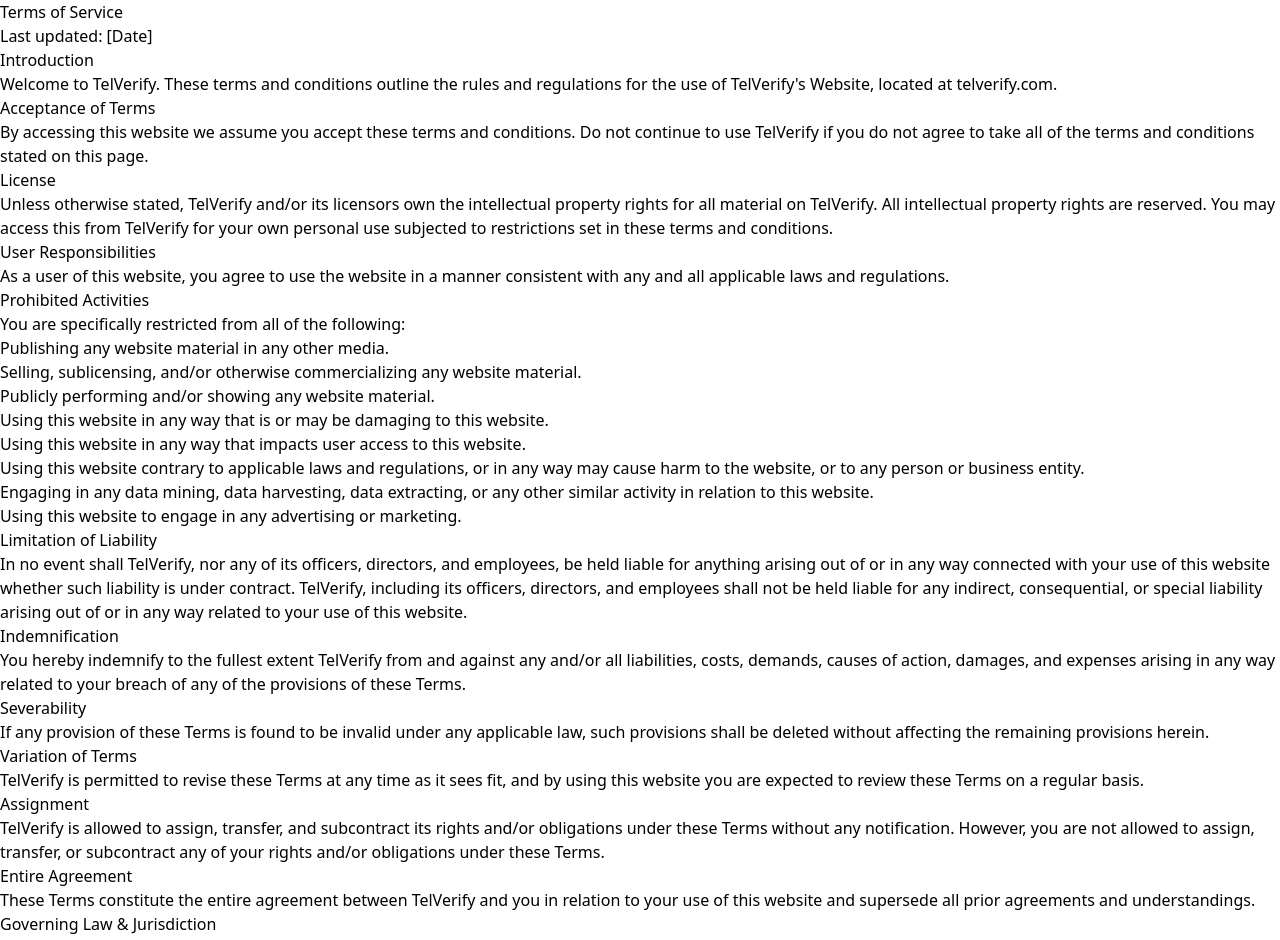
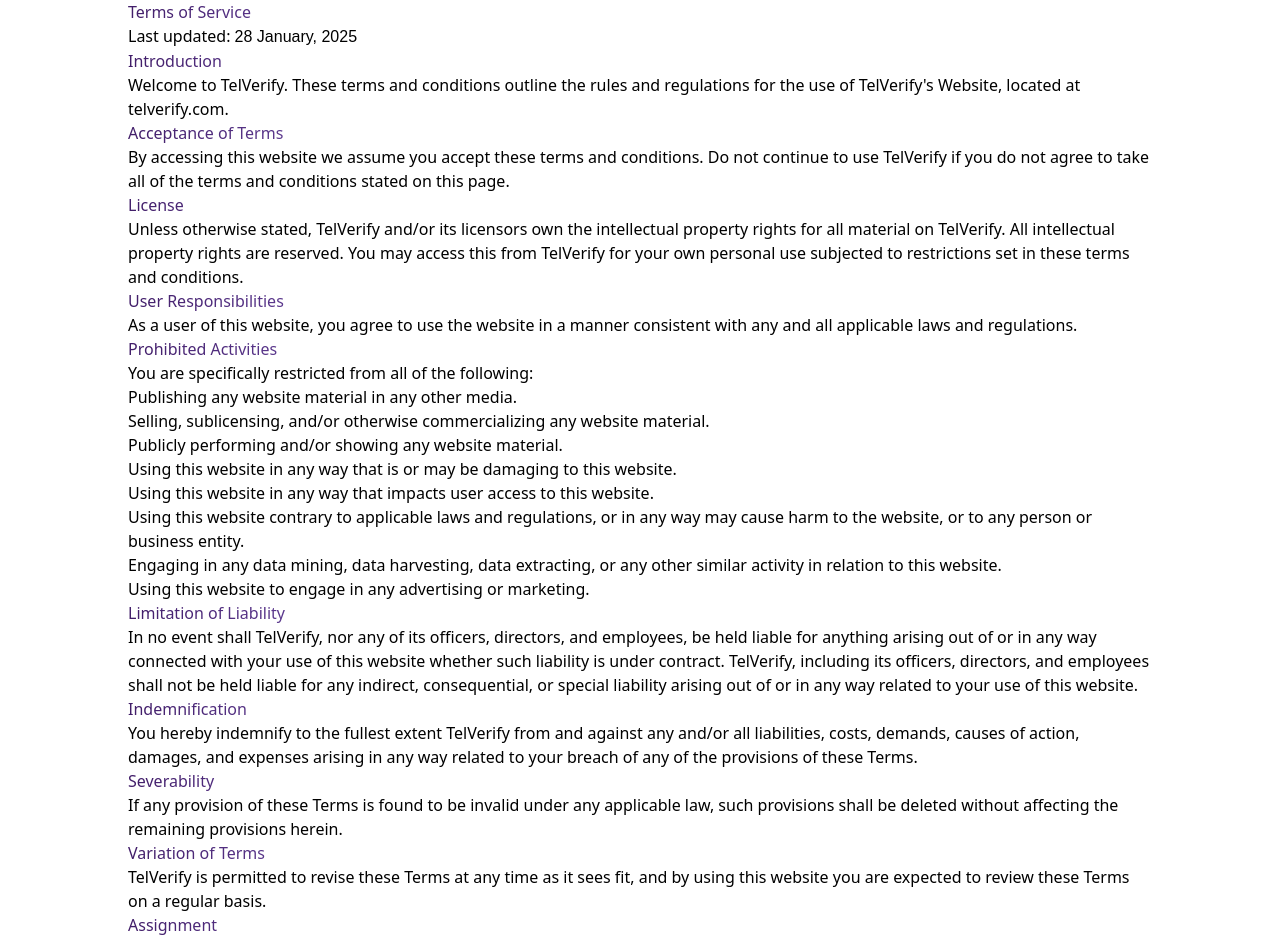
Before and after one commit to gitkarasune/TelVerify, a React (Vite) app: page /terms in a window 1280 px wide. Shown: the top 940 px of the page. Built offline with nearby package versions, Linux system fonts and the light colour scheme.

Commit message:
new commit

```diff
--- a/src/Components/Privacy.tsx
+++ b/src/Components/Privacy.tsx
@@ -1,30 +1,48 @@
-
 const Privacy = () => {
   return (
-    <div className="min-h-screen pt-32 mb-14 p-8">
-      <h1 className="text-4xl font-bold mb-8">Privacy Policy</h1>
-      <p>Last updated: [Date]</p>
+    <div className="min-h-screen pt-32 mb-14 p-8 maxContainer">
+      <div className="flex justify-center items-center flex-col mb-8">
+        <h1 className="text-4xl font-bold mb-1 Telverify flex justify-center items-center">
+          Terms of Service
+        </h1>
+        <p className="text-sm">
+          Last updated:{" "}
+          <span className="kara-kendev text-xs">28 January, 2025</span>
+        </p>
+      </div>
 
       <section className="mb-8">
-        <h2 className="text-2xl font-bold mb-4">Introduction</h2>
+        <h2 className="text-2xl font-bold mb-4 Telverify">Introduction</h2>
         <p>
-          Welcome to TelVerify. We are committed to protecting your personal information and your right to privacy. If you have any questions or concerns about this privacy notice or our practices with regard to your personal information, please contact us at support@telverify.com.
+          Welcome to TelVerify. We are committed to protecting your personal
+          information and your right to privacy. If you have any questions or
+          concerns about this privacy notice or our practices with regard to
+          your personal information, please contact us at support@telverify.com.
         </p>
       </section>
 
       <section className="mb-8">
-        <h2 className="text-2xl font-bold mb-4">Information We Collect</h2>
-        <p>We collect personal information that you voluntarily provide to us when you register on the website, express an interest in obtaining information about us or our products and services, when you participate in activities on the website, or otherwise when you contact us.</p>
-        <ul className="list-disc list-inside">
+        <h2 className="text-2xl font-bold mb-4 Telverify">Information We Collect</h2>
+        <p>
+          We collect personal information that you voluntarily provide to us
+          when you register on the website, express an interest in obtaining
+          information about us or our products and services, when you
+          participate in activities on the website, or otherwise when you
+          contact us.
+        </p>
+        <ul className="list-disc list-inside ml-3 overflow-x-scroll text-nowrap">
           <li>Personal Information: Name, email address, phone number, etc.</li>
           <li>Usage Data: IP address, browser type, pages visited, etc.</li>
         </ul>
       </section>
 
       <section className="mb-8">
-        <h2 className="text-2xl font-bold mb-4">How We Use Your Information</h2>
-        <p>We use personal information collected via our website for a variety of business purposes described below:</p>
-        <ul className="list-disc list-inside">
+        <h2 className="text-2xl font-bold mb-4 Telverify">How We Use Your Information</h2>
+        <p>
+          We use personal information collected via our website for a variety of
+          business purposes described below:
+        </p>
+        <ul className="list-disc list-inside ml-3 overflow-x-scroll text-nowrap">
           <li>To provide and maintain our service.</li>
           <li>To manage user accounts.</li>
           <li>To send administrative information to you.</li>
@@ -35,23 +53,45 @@
       </section>
 
       <section className="mb-8">
-        <h2 className="text-2xl font-bold mb-4">Sharing Your Information</h2>
-        <p>We only share information with your consent, to comply with laws, to provide you with services, to protect your rights, or to fulfill business obligations.</p>
+        <h2 className="text-2xl font-bold mb-4 Telverify">Sharing Your Information</h2>
+        <p>
+          We only share information with your consent, to comply with laws, to
+          provide you with services, to protect your rights, or to fulfill
+          business obligations.
+        </p>
       </section>
 
       <section className="mb-8">
-        <h2 className="text-2xl font-bold mb-4">Security of Your Information</h2>
-        <p>We use administrative, technical, and physical security measures to help protect your personal information. However, no electronic transmission over the internet or information storage technology can be guaranteed to be 100% secure, so we cannot promise or guarantee that hackers, cybercriminals, or other unauthorized third parties will not be able to defeat our security and improperly collect, access, steal, or modify your information.</p>
+        <h2 className="text-2xl font-bold mb-4 Telverify">
+          Security of Your Information
+        </h2>
+        <p>
+          We use administrative, technical, and physical security measures to
+          help protect your personal information. However, no electronic
+          transmission over the internet or information storage technology can
+          be guaranteed to be 100% secure, so we cannot promise or guarantee
+          that hackers, cybercriminals, or other unauthorized third parties will
+          not be able to defeat our security and improperly collect, access,
+          steal, or modify your information.
+        </p>
       </section>
 
       <section className="mb-8">
-        <h2 className="text-2xl font-bold mb-4">Your Privacy Rights</h2>
-        <p>In some regions, such as the European Economic Area (EEA) and United Kingdom (UK), you have rights that allow you greater access to and control over your personal information. You may review, change, or terminate your account at any time.</p>
+        <h2 className="text-2xl font-bold mb-4 Telverify">Your Privacy Rights</h2>
+        <p>
+          In some regions, such as the European Economic Area (EEA) and United
+          Kingdom (UK), you have rights that allow you greater access to and
+          control over your personal information. You may review, change, or
+          terminate your account at any time.
+        </p>
       </section>
 
       <section className="mb-8">
-        <h2 className="text-2xl font-bold mb-4">Contact Us</h2>
-        <p>If you have questions or comments about this policy, you may email us at support@telverify.com.</p>
+        <h2 className="text-2xl font-bold mb-4 Telverify">Contact Us</h2>
+        <p>
+          If you have questions or comments about this policy, you may email us
+          at support@telverify.com.
+        </p>
       </section>
     </div>
   );
--- a/src/Components/Terms.tsx
+++ b/src/Components/Terms.tsx
@@ -1,78 +1,161 @@
-
 const Terms = () => {
   return (
-    <div className="min-h-screen pt-32 mb-14 p-8">
-      <h1 className="text-4xl font-bold mb-8">Terms of Service</h1>
-      <p>Last updated: [Date]</p>
+    <div className="min-h-screen pt-32 mb-14 p-8 maxContainer">
+      <div className="flex justify-center items-center flex-col mb-8">
+        <h1 className="text-4xl font-bold mb-1 Telverify flex justify-center items-center">
+          Terms of Service
+        </h1>
+        <p className="text-sm">Last updated: <span className="kara-kendev text-xs">28 January, 2025</span></p>
+      </div>
 
       <section className="mb-8">
-        <h2 className="text-2xl font-bold mb-4">Introduction</h2>
-        <p>Welcome to TelVerify. These terms and conditions outline the rules and regulations for the use of TelVerify's Website, located at telverify.com.</p>
+        <h2 className="text-2xl font-bold mb-4 Telverify">Introduction</h2>
+        <p>
+          Welcome to TelVerify. These terms and conditions outline the rules and
+          regulations for the use of TelVerify's Website, located at
+          telverify.com.
+        </p>
       </section>
 
       <section className="mb-8">
-        <h2 className="text-2xl font-bold mb-4">Acceptance of Terms</h2>
-        <p>By accessing this website we assume you accept these terms and conditions. Do not continue to use TelVerify if you do not agree to take all of the terms and conditions stated on this page.</p>
+        <h2 className="text-2xl font-bold mb-4 Telverify">
+          Acceptance of Terms
+        </h2>
+        <p>
+          By accessing this website we assume you accept these terms and
+          conditions. Do not continue to use TelVerify if you do not agree to
+          take all of the terms and conditions stated on this page.
+        </p>
       </section>
 
       <section className="mb-8">
-        <h2 className="text-2xl font-bold mb-4">License</h2>
-        <p>Unless otherwise stated, TelVerify and/or its licensors own the intellectual property rights for all material on TelVerify. All intellectual property rights are reserved. You may access this from TelVerify for your own personal use subjected to restrictions set in these terms and conditions.</p>
+        <h2 className="text-2xl font-bold mb-4 Telverify">License</h2>
+        <p>
+          Unless otherwise stated, TelVerify and/or its licensors own the
+          intellectual property rights for all material on TelVerify. All
+          intellectual property rights are reserved. You may access this from
+          TelVerify for your own personal use subjected to restrictions set in
+          these terms and conditions.
+        </p>
       </section>
 
       <section className="mb-8">
-        <h2 className="text-2xl font-bold mb-4">User Responsibilities</h2>
-        <p>As a user of this website, you agree to use the website in a manner consistent with any and all applicable laws and regulations.</p>
+        <h2 className="text-2xl font-bold mb-4 Telverify">
+          User Responsibilities
+        </h2>
+        <p>
+          As a user of this website, you agree to use the website in a manner
+          consistent with any and all applicable laws and regulations.
+        </p>
       </section>
 
-      <section className="mb-8">
-        <h2 className="text-2xl font-bold mb-4">Prohibited Activities</h2>
+      <section className="mb-8 ">
+        <h2 className="text-2xl font-bold mb-4 Telverify">
+          Prohibited Activities
+        </h2>
         <p>You are specifically restricted from all of the following:</p>
-        <ul className="list-disc list-inside">
+        <ul className="list-disc list-inside ml-3 text-nowrap overflow-x-scroll">
           <li>Publishing any website material in any other media.</li>
-          <li>Selling, sublicensing, and/or otherwise commercializing any website material.</li>
+          <li>
+            Selling, sublicensing, and/or otherwise commercializing any website
+            material.
+          </li>
           <li>Publicly performing and/or showing any website material.</li>
-          <li>Using this website in any way that is or may be damaging to this website.</li>
-          <li>Using this website in any way that impacts user access to this website.</li>
-          <li>Using this website contrary to applicable laws and regulations, or in any way may cause harm to the website, or to any person or business entity.</li>
-          <li>Engaging in any data mining, data harvesting, data extracting, or any other similar activity in relation to this website.</li>
+          <li>
+            Using this website in any way that is or may be damaging to this
+            website.
+          </li>
+          <li>
+            Using this website in any way that impacts user access to this
+            website.
+          </li>
+          <li>
+            Using this website contrary to applicable laws and regulations, or
+            in any way may cause harm to the website, or to any person or
+            business entity.
+          </li>
+          <li>
+            Engaging in any data mining, data harvesting, data extracting, or
+            any other similar activity in relation to this website.
+          </li>
           <li>Using this website to engage in any advertising or marketing.</li>
         </ul>
       </section>
 
       <section className="mb-8">
-        <h2 className="text-2xl font-bold mb-4">Limitation of Liability</h2>
-        <p>In no event shall TelVerify, nor any of its officers, directors, and employees, be held liable for anything arising out of or in any way connected with your use of this website whether such liability is under contract. TelVerify, including its officers, directors, and employees shall not be held liable for any indirect, consequential, or special liability arising out of or in any way related to your use of this website.</p>
+        <h2 className="text-2xl font-bold mb-4 Telverify">
+          Limitation of Liability
+        </h2>
+        <p>
+          In no event shall TelVerify, nor any of its officers, directors, and
+          employees, be held liable for anything arising out of or in any way
+          connected with your use of this website whether such liability is
+          under contract. TelVerify, including its officers, directors, and
+          employees shall not be held liable for any indirect, consequential, or
+          special liability arising out of or in any way related to your use of
+          this website.
+        </p>
       </section>
 
       <section className="mb-8">
-        <h2 className="text-2xl font-bold mb-4">Indemnification</h2>
-        <p>You hereby indemnify to the fullest extent TelVerify from and against any and/or all liabilities, costs, demands, causes of action, damages, and expenses arising in any way related to your breach of any of the provisions of these Terms.</p>
+        <h2 className="text-2xl font-bold mb-4 Telverify">Indemnification</h2>
+        <p>
+          You hereby indemnify to the fullest extent TelVerify from and against
+          any and/or all liabilities, costs, demands, causes of action, damages,
+          and expenses arising in any way related to your breach of any of the
+          provisions of these Terms.
+        </p>
       </section>
 
       <section className="mb-8">
-        <h2 className="text-2xl font-bold mb-4">Severability</h2>
-        <p>If any provision of these Terms is found to be invalid under any applicable law, such provisions shall be deleted without affecting the remaining provisions herein.</p>
+        <h2 className="text-2xl font-bold mb-4 Telverify">Severability</h2>
+        <p>
+          If any provision of these Terms is found to be invalid under any
+          applicable law, such provisions shall be deleted without affecting the
+          remaining provisions herein.
+        </p>
       </section>
 
       <section className="mb-8">
-        <h2 className="text-2xl font-bold mb-4">Variation of Terms</h2>
-        <p>TelVerify is permitted to revise these Terms at any time as it sees fit, and by using this website you are expected to review these Terms on a regular basis.</p>
+        <h2 className="text-2xl font-bold mb-4 Telverify">
+          Variation of Terms
+        </h2>
+        <p>
+          TelVerify is permitted to revise these Terms at any time as it sees
+          fit, and by using this website you are expected to review these Terms
+          on a regular basis.
+        </p>
       </section>
 
       <section className="mb-8">
-        <h2 className="text-2xl font-bold mb-4">Assignment</h2>
-        <p>TelVerify is allowed to assign, transfer, and subcontract its rights and/or obligations under these Terms without any notification. However, you are not allowed to assign, transfer, or subcontract any of your rights and/or obligations under these Terms.</p>
+        <h2 className="text-2xl font-bold mb-4 Telverify">Assignment</h2>
+        <p>
+          TelVerify is allowed to assign, transfer, and subcontract its rights
+          and/or obligations under these Terms without any notification.
+          However, you are not allowed to assign, transfer, or subcontract any
+          of your rights and/or obligations under these Terms.
+        </p>
       </section>
 
       <section className="mb-8">
-        <h2 className="text-2xl font-bold mb-4">Entire Agreement</h2>
-        <p>These Terms constitute the entire agreement between TelVerify and you in relation to your use of this website and supersede all prior agreements and understandings.</p>
+        <h2 className="text-2xl font-bold mb-4 Telverify">Entire Agreement</h2>
+        <p>
+          These Terms constitute the entire agreement between TelVerify and you
+          in relation to your use of this website and supersede all prior
+          agreements and understandings.
+        </p>
       </section>
 
       <section className="mb-8">
-        <h2 className="text-2xl font-bold mb-4">Governing Law & Jurisdiction</h2>
-        <p>These Terms will be governed by and interpreted in accordance with the laws of the State of [Your State], and you submit to the non-exclusive jurisdiction of the state and federal courts located in [Your State] for the resolution of any disputes.</p>
+        <h2 className="text-2xl font-bold mb-4 Telverify">
+          Governing Law & Jurisdiction
+        </h2>
+        <p>
+          These Terms will be governed by and interpreted in accordance with the
+          laws of the State of [Your State], and you submit to the non-exclusive
+          jurisdiction of the state and federal courts located in [Your State]
+          for the resolution of any disputes.
+        </p>
       </section>
     </div>
   );
```
